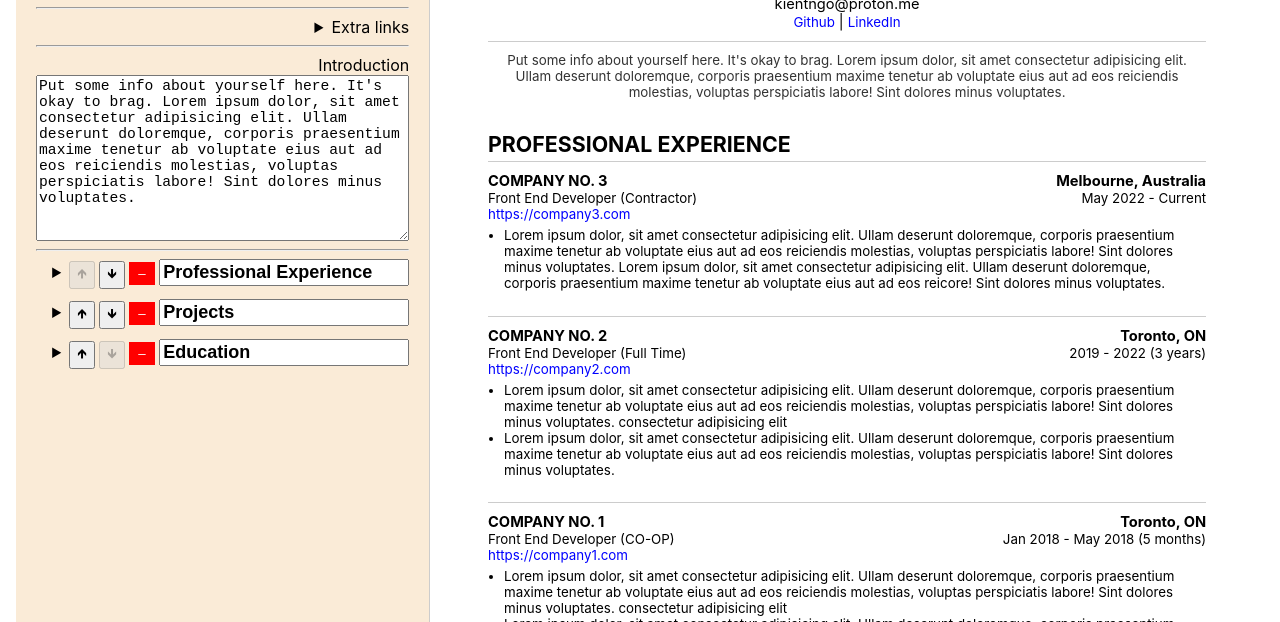
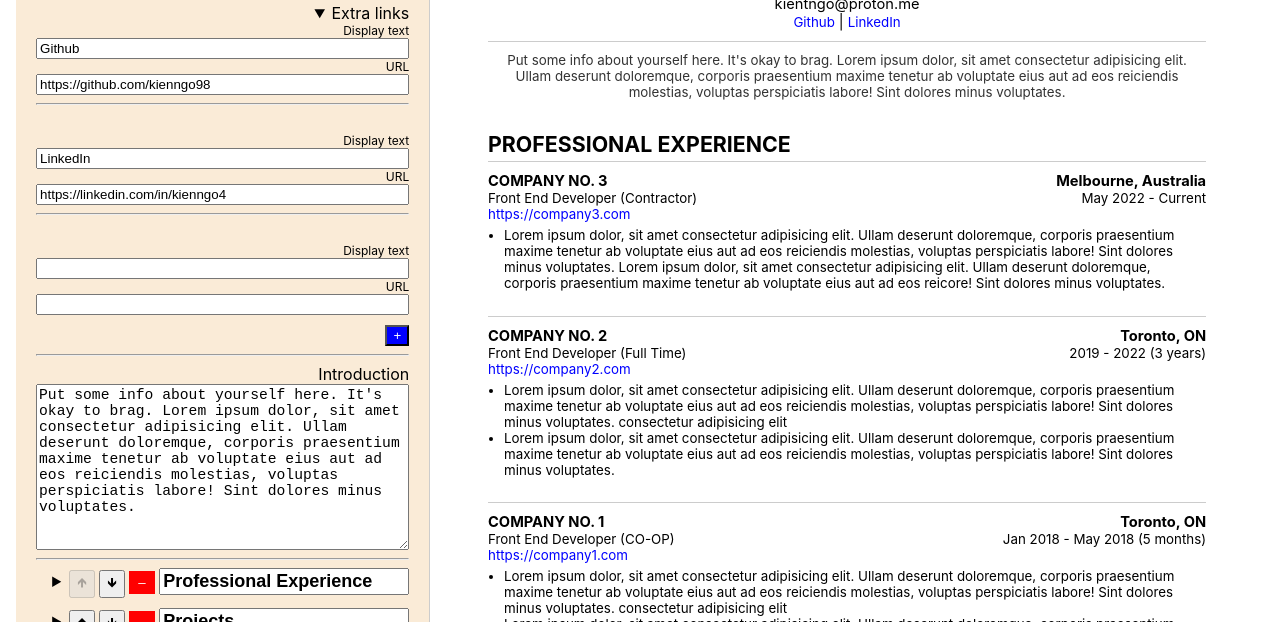
Before and after one commit to kien-ngo/vanillajs-resume-builder, a plain HTML site: page index.html in a window 1280 px wide. Shown: the part 178-800 px from the top of the page. Drawn offline with Linux system fonts and the light colour scheme.

Commit message:
Update extra links stuff

```diff
--- a/index.html
+++ b/index.html
@@ -28,21 +28,20 @@
           <input id="input_email" type="email" class="textInput" dataTarget="preview_email"/>
         </div>
         <hr/>
-        <details class="extraLinkDetails">
+        <details class="extraLinkDetails" open>
           <summary>Extra links</summary>
-          <div class="extraLinksContainer">
-            <label id="extraLinkLabel"></label>
+          <div class="extraLinksContainer" id="input_link_container">
             <div>
               <div class="linkInputContainer">
-                <label>URL</label>
-                <input type="text" dataTarget="">
+                <label>Display text</label>
+                <input type="text" id="addExtraLinkDisplayTextInput">
               </div>
               <div class="linkInputContainer">
-                <label>Display text</label>
-                <input type="text" dataTarget="" id="input_">
+                <label>URL</label>
+                <input type="text" id="addExtraLinkUrlInput">
               </div>
             </div>
-            <button class="addExtraLinkBtn">+</button>
+            <button id="addExtraLinkBtn">+</button>
         </div>
         </details>
         <hr/>
@@ -73,6 +72,7 @@
         </div>
       </div>
     </div>
+
     <script src="./main.js" defer></script>
   </body>
 </html>
--- a/main.js
+++ b/main.js
@@ -1,15 +1,20 @@
+// Edit column
 const input_fullName = document.getElementById("input_fullName");
 const input_address = document.getElementById("input_address");
 const input_phoneNumber = document.getElementById("input_phoneNumber");
 const input_email = document.getElementById("input_email");
+const input_link_container = document.getElementById("input_link_container");
 const input_intro = document.getElementById("input_intro");
+
+// Preview column
 const preview_fullName = document.getElementById("preview_fullName");
 const preview_address = document.getElementById("preview_address");
 const preview_phoneNumber = document.getElementById("preview_phoneNumber");
 const preview_email = document.getElementById("preview_email");
 const preview_intro = document.getElementById("preview_intro");
 const preview_extraLinks = document.getElementById("preview_extraLinks");
-const attrs = ["name", "title", "link", "duration", "location"];
+
+// Global state to keep track & sync to localStorage
 let globalData;
 const loadData = async () => {
   const localData = localStorage.getItem("resumeData");
@@ -53,7 +58,11 @@ const initiateValues = (data) => {
   if (data.extraLinks && data.extraLinks.length) {
     const htmlString = data.extraLinks
       .map((item, index) => {
-        let str = `<a href=${item.link} target="_blank" class="link">
+        let str = `
+            <a href=${item.link}
+                id="preview_external_link_${index}"
+                target="_blank"
+                class="link">
                 ${item.displayText}
             </a>`;
         if (index % 2 === 0) str += " | ";
@@ -61,6 +70,7 @@ const initiateValues = (data) => {
       })
       .join("");
     preview_extraLinks.innerHTML = htmlString;
+    populateExtraLinksAccordionContent(data.extraLinks);
   }
   if (data.sections && data.sections.length) {
     populateSectionsForResumeContent(data.sections);
@@ -72,7 +82,43 @@ const onKeyUp = (element) => {
   const target = document.getElementById(targetId);
   if (!target) return;
   target.textContent = element.value;
-  if (target.classList.contains("link")) target.href = element.value;
+  if (
+    target.classList.contains("link") &&
+    !element.classList.contains("preventUrlChange")
+  )
+    target.href = element.value;
+};
+const populateExtraLinksAccordionContent = (extraLinks) => {
+  const htmlString = extraLinks
+    .map((item, index) => {
+      return `
+        <div class="externalLinkContainer">
+            <div class="linkInputContainer">
+                <label>Display text</label>
+                <input
+                    value="${item.displayText}"
+                    type="text"
+                    dataTarget="preview_external_link_${index}"
+                    id="input_link_display_name_${index}"
+                    class="textInput preventUrlChange"
+                />
+            </div>
+            <div class="linkInputContainer">
+                <label>URL</label>
+                <input
+                    value="${item.link}"
+                    type="text"
+                    dataTarget="preview_external_link_${index}"
+                    id="input_link_url_${index}"
+                    class="textInput"
+                />
+            </div>
+
+            <hr />
+        </div>`;
+    })
+    .join("");
+  input_link_container.insertAdjacentHTML("afterbegin", htmlString);
 };
 const populateSectionsForResumeContent = (sections) => {
   const htmlString = sections
@@ -113,7 +159,10 @@ const populateSectionsForResumeContent = (sections) => {
         })
         .join("");
       const str = `
-            <div class="Section" id="SectionContainer_${index}">
+            <div
+                class="Section"
+                id="SectionContainer_${index}"
+                displayText="${section.displayText}">
                 <h3 class="SectionHeader"
                     id="preview_SectionHeader_${index}">
                     ${section.displayText}
@@ -146,9 +195,10 @@ const populateAccordionTextInput = (attrName, item, index, subIndex) => {
             value="${item[attrName] ? item[attrName] : ""}"/>
     `;
 };
-const populateAccordionContent = (index, items) => {
+const populateAccordionSectionContent = (index, items) => {
   const htmlString = items
     .map((item, subIndex) => {
+      const attrs = ["name", "title", "link", "duration", "location"];
       const inputContainers = attrs
         .map((attr) =>
           getInputItemContainer(
@@ -229,7 +279,7 @@ const populateSectionsForEditorContent = (sections) => {
                 />
             </summary>
             <div class="AccordionContent">
-                ${populateAccordionContent(index, section.items)}
+                ${populateAccordionSectionContent(index, section.items)}
             </div>
         </details>`;
       return accordion;
@@ -288,7 +338,40 @@ const getSectionAccordions = () => {
   );
   return elements;
 };
-const populateExtraLink = () => {};
+const printResume = () => {
+  const printContents = document.querySelector(".Preview").innerHTML;
+  const originalContents = document.body.innerHTML;
+  document.body.innerHTML = printContents;
+  window.print();
+  document.body.innerHTML = originalContents;
+};
+const validateLink = (url) => {
+  const ipfsRegex = /^ipfs:\/\/\w+/;
+  const httpRegex = /^(http:\/\/|https:\/\/)/;
+  const wwwRegex = /^www\./;
+
+  if (ipfsRegex.test(url)) {
+    return true;
+  }
+
+  if (httpRegex.test(url) || wwwRegex.test(url)) {
+    try {
+      new URL(url);
+      return true;
+    } catch (_) {
+      return false;
+    }
+  }
+
+  return false;
+};
+const addExtraLink = () => {
+  const linkEle = document.getElementById("addExtraLinkUrlInput");
+  if (!linkEle || !linkEle.value) return;
+  const url = linkEle.value;
+  if (!validateLink(url)) return alert("Invalid link");
+};
+// Run time -------------------------------------------------------->>
 loadData().then(() => {
   Array.from(document.getElementsByClassName("textInput")).forEach((ele) => {
     ele.onkeyup = () => debounce(onKeyUp(ele), 300);
@@ -303,11 +386,5 @@ loadData().then(() => {
     btn.onclick = () => reorderSectionList(btn, ".moveUpBtn", -1);
   });
   document.getElementById("printBtn").onclick = () => printResume();
+  document.getElementById("addExtraLinkBtn").onclick = () => addExtraLink();
 });
-const printResume = () => {
-  const printContents = document.querySelector(".Preview").innerHTML;
-  const originalContents = document.body.innerHTML;
-  document.body.innerHTML = printContents;
-  window.print();
-  document.body.innerHTML = originalContents;
-};
--- a/styles.css
+++ b/styles.css
@@ -52,7 +52,7 @@ hr {
   flex-direction: column;
   padding: 20px;
   height: 100vh;
-  overflow-y: auto;
+  overflow-y: scroll;
 }
 .InputItem {
   margin-left: auto;
@@ -180,7 +180,7 @@ hr {
     display: flex;
     flex-direction: column;
 }
-.addExtraLinkBtn {
+#addExtraLinkBtn {
     color: white;
     background-color: blue;
     width: fit-content;
@@ -235,3 +235,6 @@ hr {
   margin-top: 10px;
   cursor: pointer;
 }
+.externalLinkContainer {
+  margin-bottom: 20px;
+}
```
